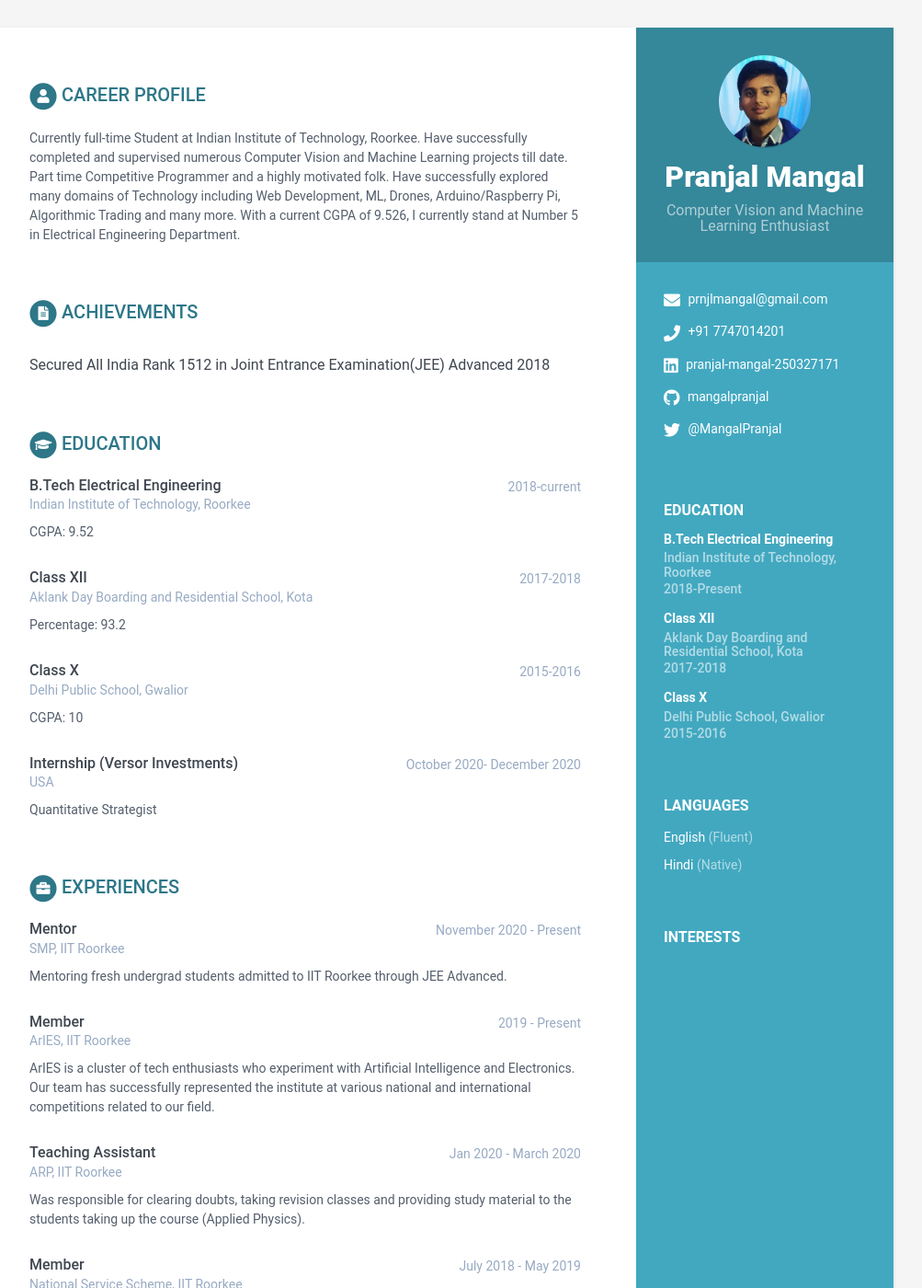
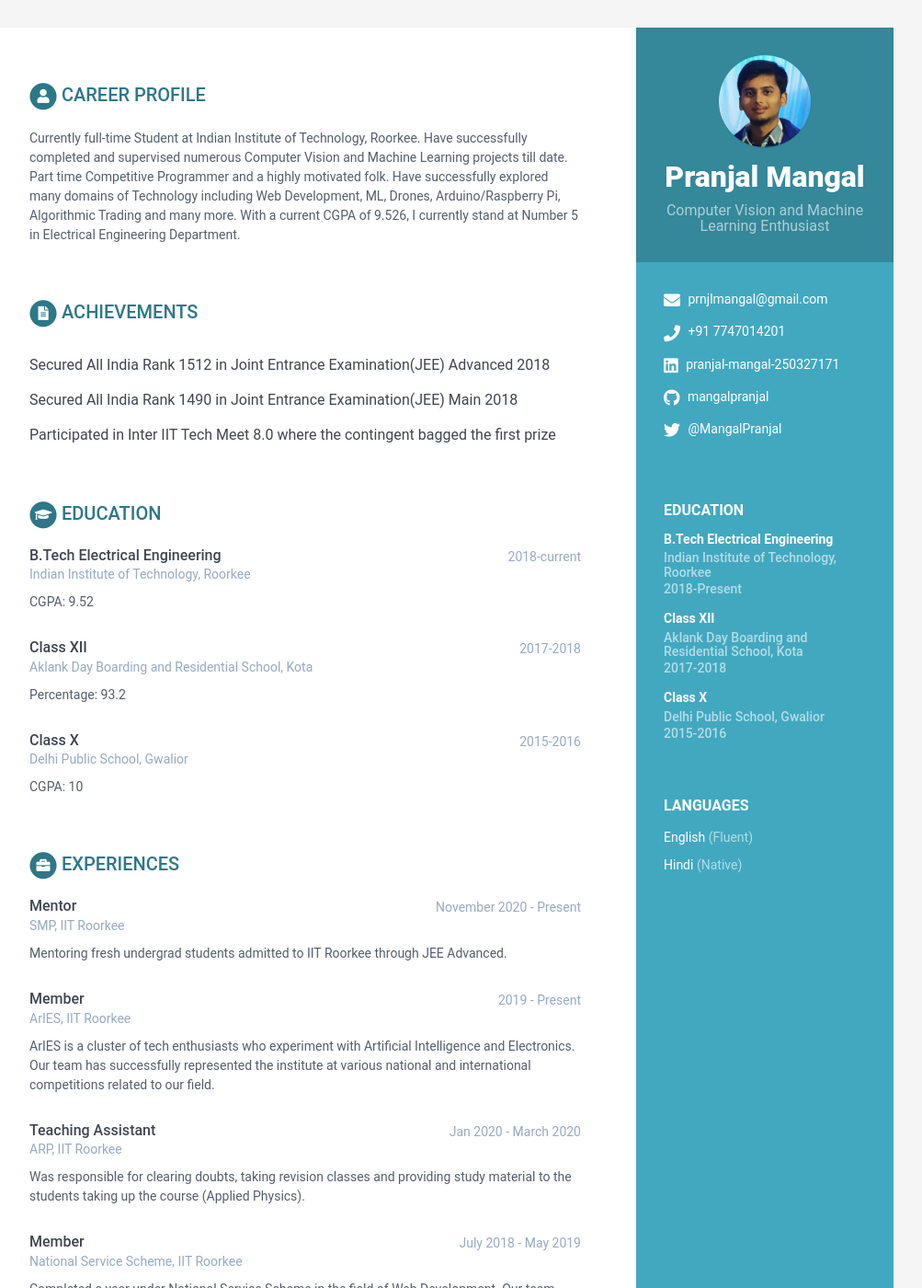
Before and after one commit to mangalpranjal/mangalpranjal.github.io, a Jekyll site: the page built from index.html, in a window 1280 px wide and 1400 px high. Shown: the whole window at 92% size, without its empty margins (168-1171 px from the left). Built offline with Jekyll 4.4.1, drawn with Linux system fonts in a browser that asks for light colours.

Commit message:
Changing News section

```diff
--- a/_data/data.yml
+++ b/_data/data.yml
@@ -31,8 +31,8 @@ sidebar:
       - idiom: Hindi
         level: Native
 
-    interests:
-      - item:
+    skills:
+      - item: PHP
         link:
 
       - item:
@@ -53,6 +53,10 @@ news:
     posts:
         - time:
           title: Secured All India Rank 1512 in Joint Entrance Examination(JEE) Advanced 2018
+        - time:
+          title: Secured All India Rank 1490 in Joint Entrance Examination(JEE) Main 2018
+        - time:
+          title: Participated in Inter IIT Tech Meet 8.0 where the contingent bagged the first prize
 
 education:
     - degree: B.Tech Electrical Engineering
@@ -91,13 +95,6 @@ educationcomplete:
       time: 2015-2016
       details: |
         CGPA: 10
-
-    - degree: Internship (Versor Investments)
-      university: USA
-      time: October 2020- December 2020
-      details: |
-        Quantitative Strategist
-
 
 experiences:
     - role: Mentor
```
